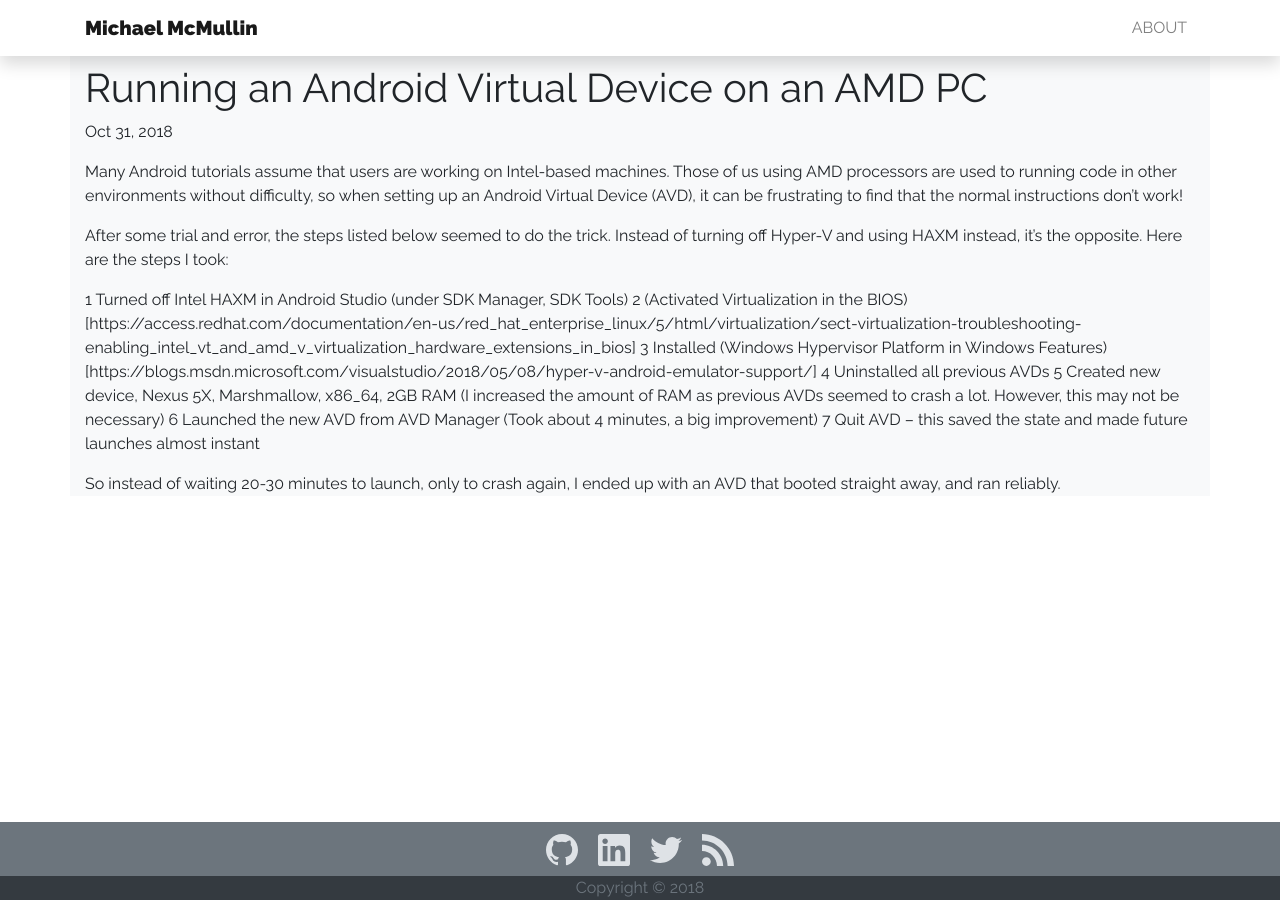
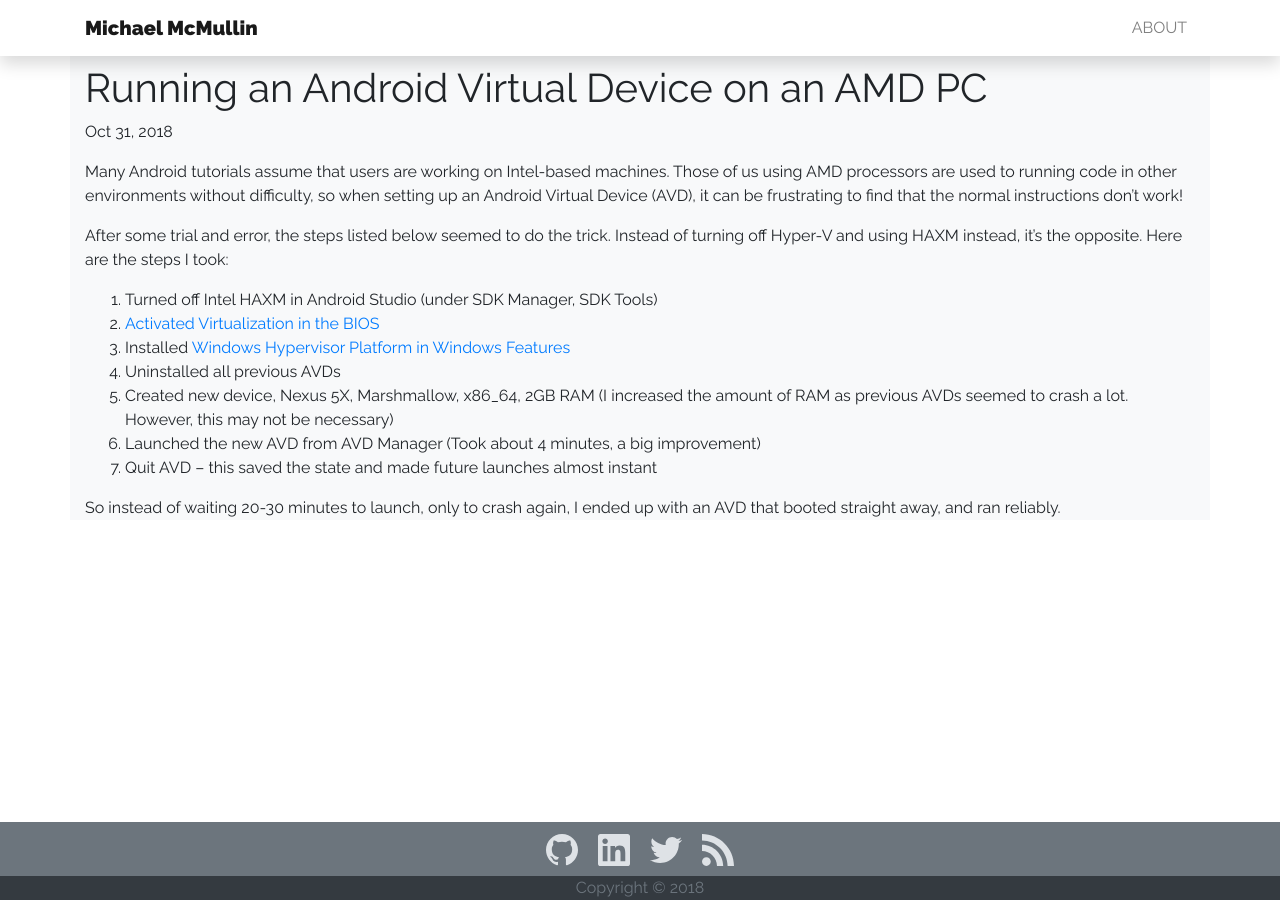
Before and after one commit to mcmullm2-dcu/mcmullm2-dcu.github.io, a Jekyll site: the page built from _posts/2018-10-31-running-avd-on-amd.md, in a window 1280 px wide. Built offline with Jekyll 4.4.1, drawn with Linux system fonts in a browser that asks for light colours.

Commit message:
Fixed blog post formatting

```diff
--- a/_posts/2018-10-31-running-avd-on-amd.md
+++ b/_posts/2018-10-31-running-avd-on-amd.md
@@ -11,13 +11,13 @@ to find that the normal instructions don't work!
 After some trial and error, the steps listed below seemed to do the trick. Instead of
 turning off Hyper-V and using HAXM instead, it's the opposite. Here are the steps I took:
 
-1 Turned off Intel HAXM in Android Studio (under SDK Manager, SDK Tools)
-2 (Activated Virtualization in the BIOS)[https://access.redhat.com/documentation/en-us/red_hat_enterprise_linux/5/html/virtualization/sect-virtualization-troubleshooting-enabling_intel_vt_and_amd_v_virtualization_hardware_extensions_in_bios]
-3 Installed (Windows Hypervisor Platform in Windows Features)[https://blogs.msdn.microsoft.com/visualstudio/2018/05/08/hyper-v-android-emulator-support/]
-4 Uninstalled all previous AVDs
-5 Created new device, Nexus 5X, Marshmallow, x86_64, 2GB RAM (I increased the amount of RAM as previous AVDs seemed to crash a lot. However, this may not be necessary)
-6 Launched the new AVD from AVD Manager (Took about 4 minutes, a big improvement)
-7 Quit AVD -- this saved the state and made future launches almost instant
+1. Turned off Intel HAXM in Android Studio (under SDK Manager, SDK Tools)
+2. [Activated Virtualization in the BIOS](https://access.redhat.com/documentation/en-us/red_hat_enterprise_linux/5/html/virtualization/sect-virtualization-troubleshooting-enabling_intel_vt_and_amd_v_virtualization_hardware_extensions_in_bios)
+3. Installed [Windows Hypervisor Platform in Windows Features](https://blogs.msdn.microsoft.com/visualstudio/2018/05/08/hyper-v-android-emulator-support/)
+4. Uninstalled all previous AVDs
+5. Created new device, Nexus 5X, Marshmallow, x86_64, 2GB RAM (I increased the amount of RAM as previous AVDs seemed to crash a lot. However, this may not be necessary)
+6. Launched the new AVD from AVD Manager (Took about 4 minutes, a big improvement)
+7. Quit AVD -- this saved the state and made future launches almost instant
 
 So instead of waiting 20-30 minutes to launch, only to crash again, I ended up with
 an AVD that booted straight away, and ran reliably.
```
